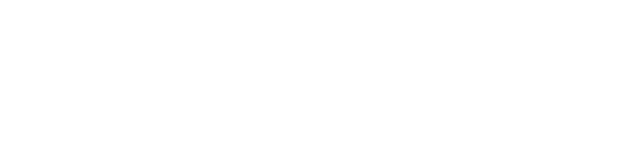
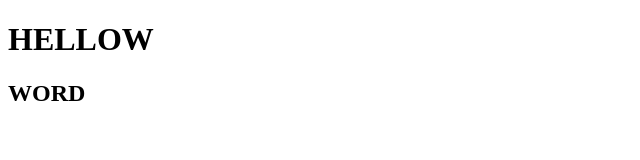
Before and after one commit to mohithkumarsv/humain, a plain HTML site: page index.html in a window 1280 px wide. Shown: the whole page, without its empty margins (0-640 px from the left). Drawn offline with Linux system fonts and the light colour scheme.

Commit message:
add hellow word

```diff
--- a/index.html
+++ b/index.html
@@ -6,5 +6,8 @@
     <meta http-equiv="X-UA-Compatible" content="ie=edge" />
     <title>Document</title>
   </head>
-  <body></body>
+  <body>
+    <h1>HELLOW</h1>
+    <H2>WORD</H2>
+  </body>
 </html>
```
